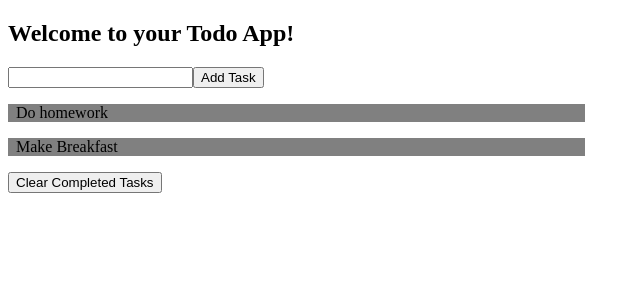
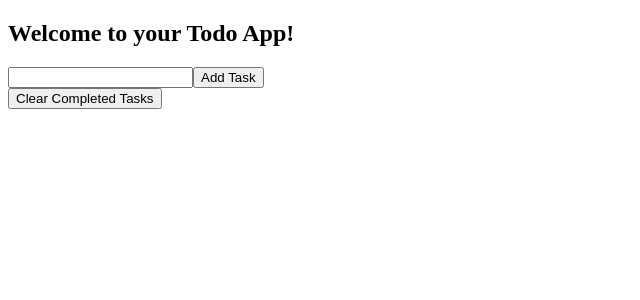
Before and after one commit to bloominstituteoftechnology/web-module-project-class-components, a React (Create React App) app: page / in a window 1280 px wide. Shown: the top 300 px of the page, without its empty margins (0-640 px from the left). Built offline with nearby package versions, Linux system fonts and the light colour scheme; the HTML template or start-up script is replaced by a standard one.

Commit message:
removed dummy data

```diff
--- a/src/App.js
+++ b/src/App.js
@@ -4,16 +4,6 @@ import ToDoList from './components/TodoList'
 import './Todo.css'
 
 const tasks = [
-  {
-    name: 'Do homework',
-    id: 123,
-    completed: false
-  },
-  {
-    name: 'Make Breakfast',
-    id:1234,
-    completed: false
-  }
 ]
 
 class App extends React.Component {
```
